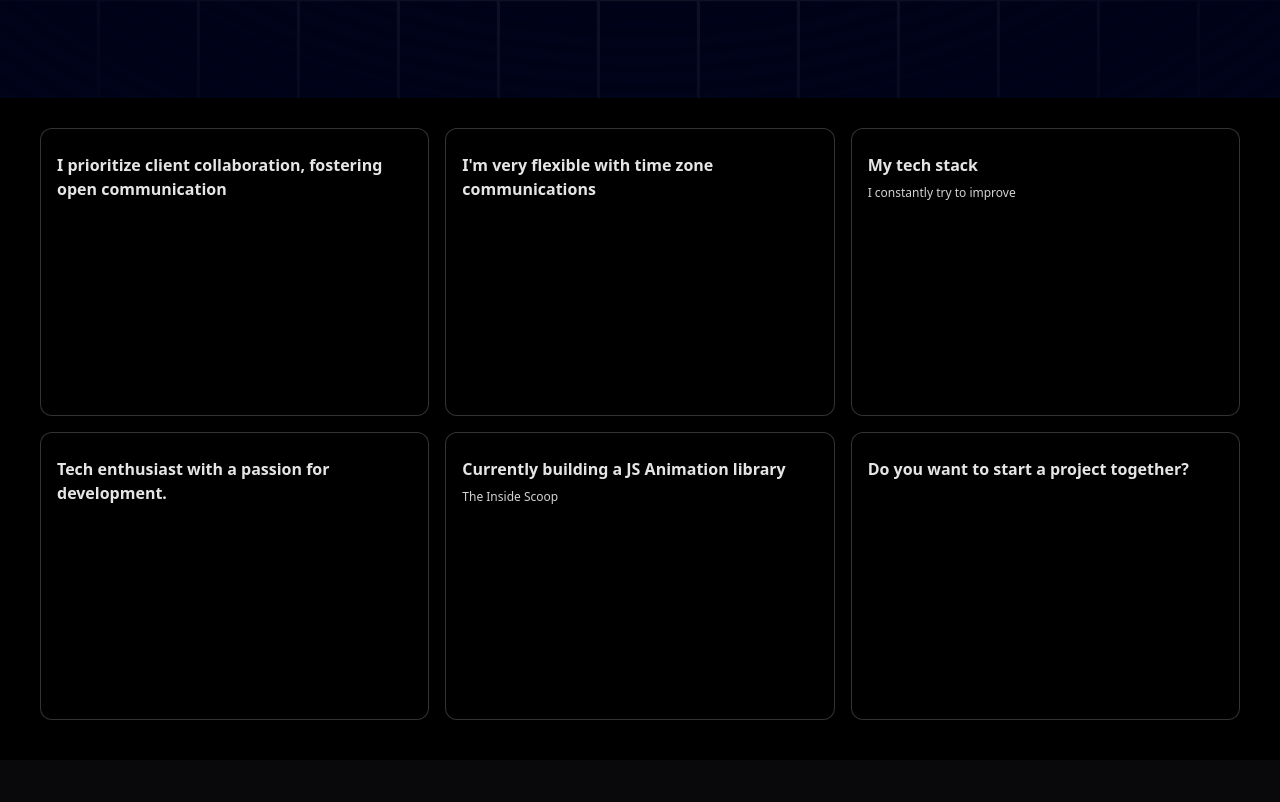
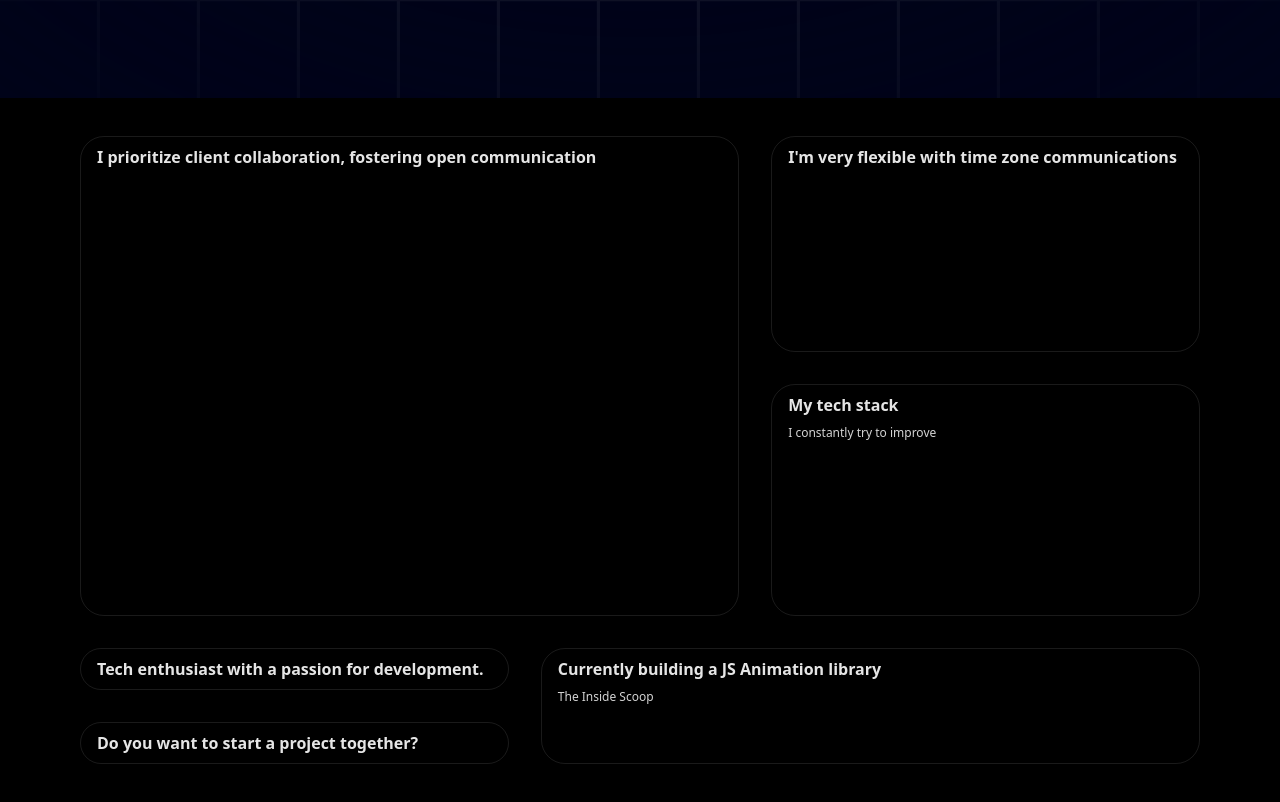
Before and after one commit to Vikash-thak12/NextJs, a Next.js app in the folder portfolio/: page / in a window 1280 px wide. Shown: the part 702-1504 px from the top of the page. Before the commit the page ends 1462 px from the top, so only its background shows below. Built offline with nearby package versions, Linux system fonts and the light colour scheme.

Commit message:
Fix the tailwind code

```diff
--- a/portfolio/components/Grid.tsx
+++ b/portfolio/components/Grid.tsx
@@ -4,8 +4,8 @@ import { gridItems } from '@/data'
 
 const Grid = () => {
   return (
-        <section id='about'>
-          <BentoGrid>
+        <section id='about' className='px-10 py-2'>
+          <BentoGrid className='w-full'>
             {gridItems.map(
               (item) => (
                 <BentoGridItem
@@ -13,6 +13,11 @@ const Grid = () => {
                 key={item.id}
                 title={item.title}
                 description={item.description}
+                className = {item.className}
+                // imgClassName= {}
+                // titleClassName = {}
+                // img = {}
+                // spareImg = {}
                  />
               )
             )}
--- a/portfolio/components/ui/BentoGrid.tsx
+++ b/portfolio/components/ui/BentoGrid.tsx
@@ -10,7 +10,8 @@ export const BentoGrid = ({
   return (
     <div
       className={cn(
-        "grid md:auto-rows-[18rem] grid-cols-1 md:grid-cols-3 gap-4 max-w-7xl mx-auto ",
+        // "grid md:auto-rows-[18rem] grid-cols-1 md:grid-cols-3 gap-4 max-w-7xl mx-auto ",
+        "grid grid-cols-1 md:grid-cols-6 lg:grid-cols-5 md:grid-row-7 gap-4 lg:gap-8 mx-auto",
         className
       )}
     >
@@ -37,7 +38,8 @@ export const  BentoGridItem = ({
   return (
     <div
       className={cn(
-        "row-span-1 relative rounded-xl group/bento hover:shadow-xl transition duration-200 shadow-input dark:shadow-none p-4 dark:bg-black dark:border-white/[0.2] bg-white border border-transparent justify-between flex flex-col space-y-4 border-red-500",
+        // "row-span-1 relative rounded-xl group/bento hover:shadow-xl transition duration-200 shadow-input dark:shadow-none p-4 dark:bg-black dark:border-white/[0.2] bg-white border border-transparent justify-between flex flex-col space-y-4 border-red-500",
+        "row-span-1 relative overflow-hidden rounded-3xl border border-white/[0.1] group/bento hover:shadow-xl transition duration-200 shadow-input dark:shadow-none justify-between flex flex-col space-y-4 px-4",
         className
       )}
     >
```
